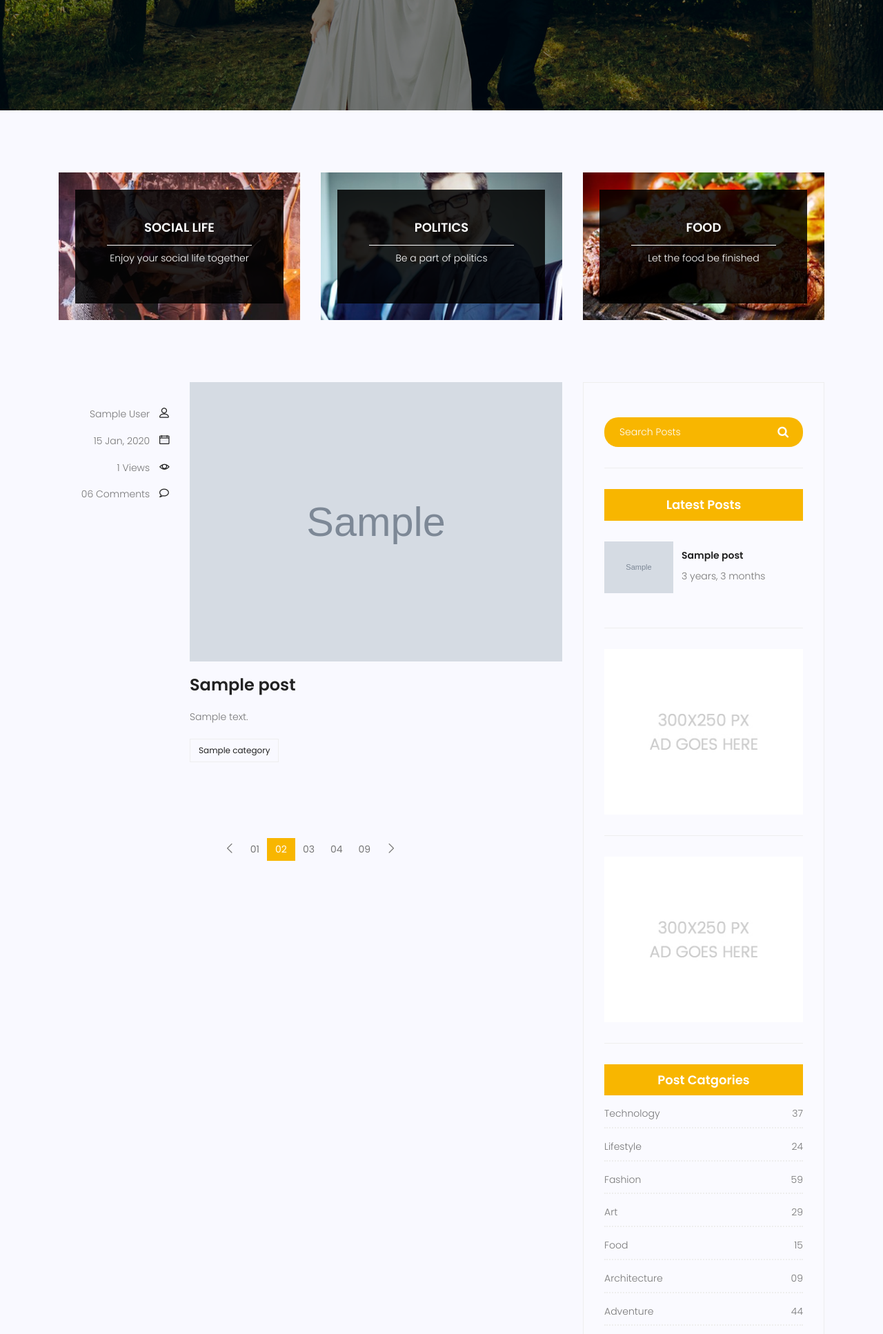
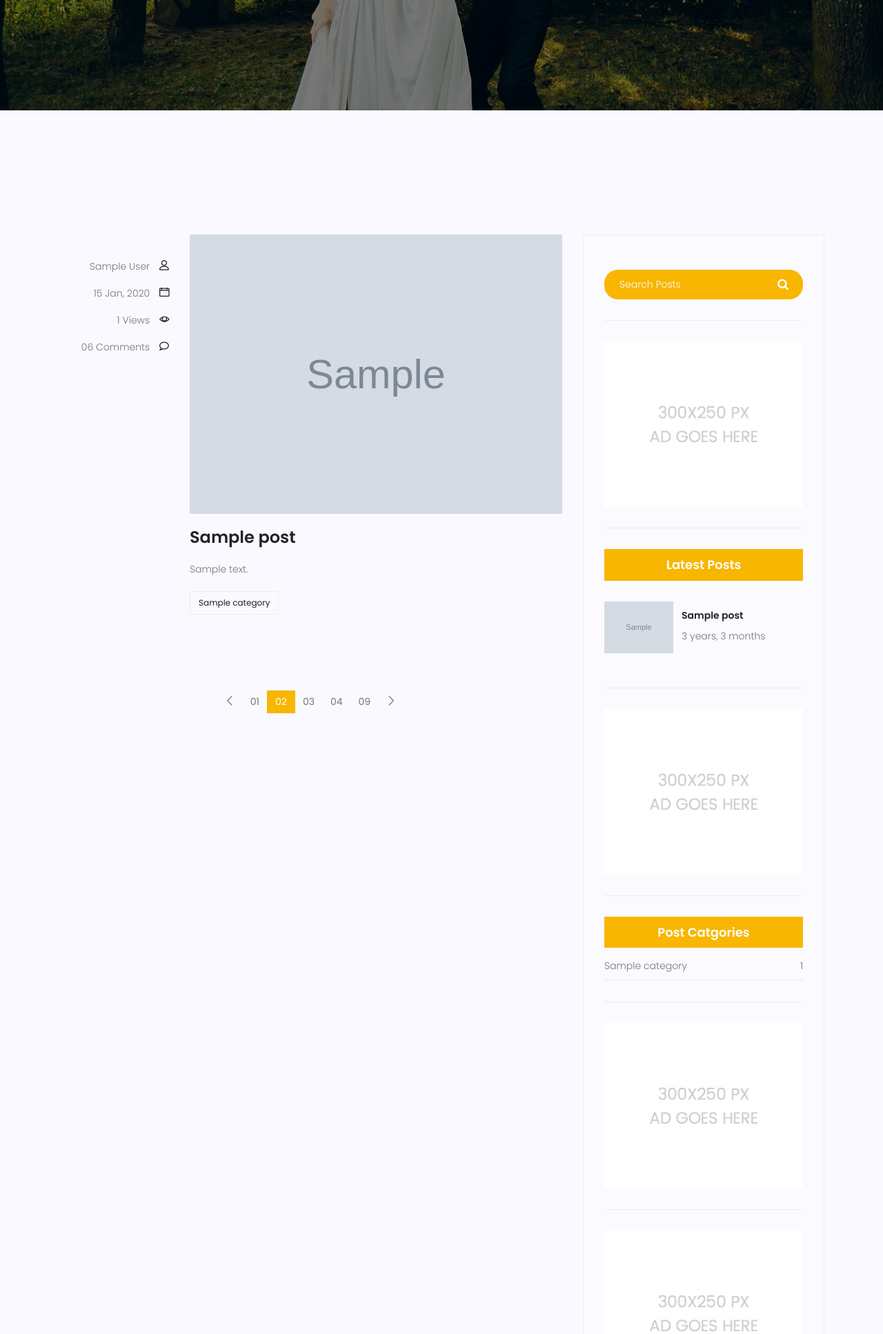
Before and after one commit to Sina-NB/travel_website, a Django app: page /blog/ in a window 1280 px wide. Shown: the part 470-2404 px from the top of the page at 69% size. Run offline with Django 3.2, Linux system fonts and the light colour scheme; tables that the repository leaves empty hold one stand-in row (values such as "Sample post"); grey boxes marked "Sample" are stand-in pictures; some libraries are stand-ins or nearby versions.

Commit message:
Complete category part in bolg

```diff
--- a/travelista/blog/models.py
+++ b/travelista/blog/models.py
@@ -17,7 +17,7 @@ class Post(models.Model):
     image = models.ImageField(upload_to='blog/', default= 'blog/default.jpg')
     title = models.CharField(max_length=255)
     content = models.TextField()
-    category = models.ManyToManyField(Category)
+    category = models.ManyToManyField(Category, related_name='post')
     #tag
     counted_view = models.IntegerField(default=0)
     status = models.BooleanField()
--- a/travelista/blog/templatetags/blog_tags.py
+++ b/travelista/blog/templatetags/blog_tags.py
@@ -1,10 +1,21 @@
 from django import template
-from blog.models import Post
+from django.db.models import Count
+from blog.models import Post, Category
 from datetime import datetime
 
 register = template.Library()
 
+
 @register.inclusion_tag('blog/include/side-bar/latest-posts.html')
 def latest_posts(num_posts=4):
-    posts = Post.objects.filter(status=1, publish_date__lte=datetime.now()).order_by('-publish_date')[:num_posts]
-    return {'posts':posts}
+    posts = Post.objects.filter(status=1, publish_date__lte=datetime.now()).order_by(
+        '-publish_date')[:num_posts]
+    return {'posts': posts}
+
+
+@register.inclusion_tag('blog/include/side-bar/categories.html')
+def categories():
+    cat_count_sorted = Category.objects.annotate(
+        number_of_posts=Count("post")).order_by('-number_of_posts')
+
+    return {'categories': cat_count_sorted}
--- a/travelista/templates/blog/blog-index.html
+++ b/travelista/templates/blog/blog-index.html
@@ -23,64 +23,6 @@
 
 <!-- Start top-category-widget Area -->
 <section class="top-category-widget-area pt-90 pb-90 ">
-	<div class="container">
-		<div class="row">
-			<div class="col-lg-4">
-				<div class="single-cat-widget">
-					<div class="content relative">
-						<div class="overlay overlay-bg"></div>
-						<a href="#" target="_blank">
-							<div class="thumb">
-								<img class="content-image img-fluid d-block mx-auto" src="{% static 'img/blog/cat-widget1.jpg' %}"
-									alt="">
-							</div>
-							<div class="content-details">
-								<h4 class="content-title mx-auto text-uppercase">Social life</h4>
-								<span></span>
-								<p>Enjoy your social life together</p>
-							</div>
-						</a>
-					</div>
-				</div>
-			</div>
-			<div class="col-lg-4">
-				<div class="single-cat-widget">
-					<div class="content relative">
-						<div class="overlay overlay-bg"></div>
-						<a href="#" target="_blank">
-							<div class="thumb">
-								<img class="content-image img-fluid d-block mx-auto" src="{% static 'img/blog/cat-widget2.jpg' %}"
-									alt="">
-							</div>
-							<div class="content-details">
-								<h4 class="content-title mx-auto text-uppercase">Politics</h4>
-								<span></span>
-								<p>Be a part of politics</p>
-							</div>
-						</a>
-					</div>
-				</div>
-			</div>
-			<div class="col-lg-4">
-				<div class="single-cat-widget">
-					<div class="content relative">
-						<div class="overlay overlay-bg"></div>
-						<a href="#" target="_blank">
-							<div class="thumb">
-								<img class="content-image img-fluid d-block mx-auto" src="{% static 'img/blog/cat-widget3.jpg' %}"
-									alt="">
-							</div>
-							<div class="content-details">
-								<h4 class="content-title mx-auto text-uppercase">Food</h4>
-								<span></span>
-								<p>Let the food be finished</p>
-							</div>
-						</a>
-					</div>
-				</div>
-			</div>
-		</div>
-	</div>
 </section>
 <!-- End top-category-widget Area -->
 
@@ -150,12 +92,12 @@
 			<div class="col-lg-4 sidebar-widgets">
 				<div class="widget-wrap">
 					{% include 'blog/include/side-bar/search.html' %}
+					{% include 'blog/include/side-bar/banner.html' %}
 					{% latest_posts num_posts=6 %}
 					{% include 'blog/include/side-bar/banner.html' %}
+					{% categories %}
 					{% include 'blog/include/side-bar/banner.html' %}
-					{% include 'blog/include/side-bar/categories.html' %}
 					{% include 'blog/include/side-bar/banner.html' %}
-					{% include 'blog/include/side-bar/tags.html' %}
 				</div>
 			</div>
 		</div>
--- a/travelista/templates/blog/blog-single.html
+++ b/travelista/templates/blog/blog-single.html
@@ -223,13 +223,13 @@
 			<div class="col-lg-4 sidebar-widgets">
 				<div class="widget-wrap">
 					{% include 'blog/include/side-bar/search.html' %}
+					{% include 'blog/include/side-bar/banner.html' %}
 					{% include 'blog/include/side-bar/author.html' with author=post.author %}
 					{% latest_posts num_posts=6 %}
 					{% include 'blog/include/side-bar/banner.html' %}
 					{% include 'blog/include/side-bar/banner.html' %}
 					{% include 'blog/include/side-bar/categories.html' %}
 					{% include 'blog/include/side-bar/banner.html' %}
-					{% include 'blog/include/side-bar/tags.html' %}
 				</div>
 			</div>
 		</div>
--- a/travelista/templates/blog/include/side-bar/categories.html
+++ b/travelista/templates/blog/include/side-bar/categories.html
@@ -3,47 +3,15 @@
 <div class="single-sidebar-widget post-category-widget">
     <h4 class="category-title">Post Catgories</h4>
     <ul class="cat-list">
-        <li>
-            <a href="#" class="d-flex justify-content-between">
-                <p>Technology</p>
-                <p>37</p>
-            </a>
-        </li>
-        <li>
-            <a href="#" class="d-flex justify-content-between">
-                <p>Lifestyle</p>
-                <p>24</p>
-            </a>
-        </li>
-        <li>
-            <a href="#" class="d-flex justify-content-between">
-                <p>Fashion</p>
-                <p>59</p>
-            </a>
-        </li>
-        <li>
-            <a href="#" class="d-flex justify-content-between">
-                <p>Art</p>
-                <p>29</p>
-            </a>
-        </li>
-        <li>
-            <a href="#" class="d-flex justify-content-between">
-                <p>Food</p>
-                <p>15</p>
-            </a>
-        </li>
-        <li>
-            <a href="#" class="d-flex justify-content-between">
-                <p>Architecture</p>
-                <p>09</p>
-            </a>
-        </li>
-        <li>
-            <a href="#" class="d-flex justify-content-between">
-                <p>Adventure</p>
-                <p>44</p>
-            </a>
-        </li>
+
+        {% for cat in categories %}
+            <li>
+                <a href="#" class="d-flex justify-content-between">
+                    <p>{{cat.name}}</p>
+                    <p>{{cat.number_of_posts}}</p>
+                </a>
+            </li>
+        {% endfor %}
+
     </ul>
 </div>
```
